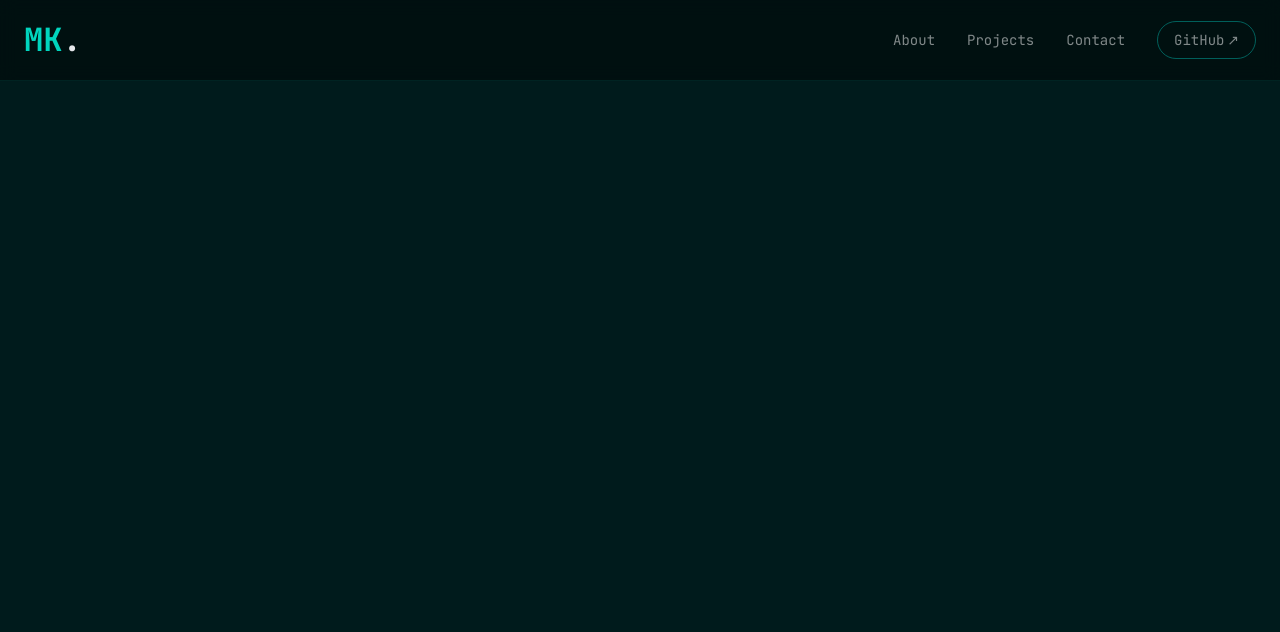
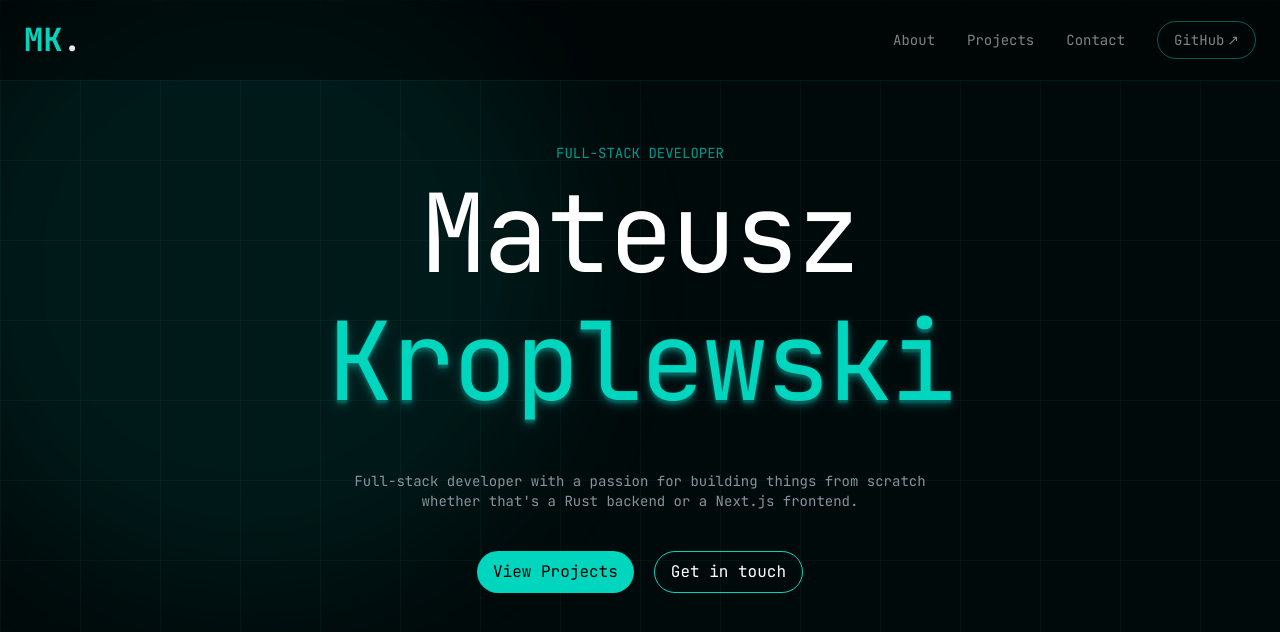
Before and after one commit to Kroplewski-M/Portfolio-6, a React (Vite) app: page / in a window 1280 px wide. Shown: the top 632 px of the page. Built offline with nearby package versions, Linux system fonts and the light colour scheme.

Commit message:
more on hero

```diff
--- a/src/App.tsx
+++ b/src/App.tsx
@@ -1,9 +1,10 @@
 import Nav from "./components/nav";
-
+import Hero from "./components/hero";
 function App() {
   return (
     <>
       <Nav />
+      <Hero />
     </>
   );
 }
--- /dev/null
+++ b/src/components/gridBackground.tsx
@@ -0,0 +1,14 @@
+export default function GridBackground() {
+  return (
+    <div className="pointer-events-none absolute inset-0 opacity-[0.1]">
+      <div
+        className="h-full w-full"
+        style={{
+          backgroundImage:
+            "linear-gradient(rgba(161,233,240,0.4) 1px, transparent 1px), linear-gradient(90deg, rgba(161,233,240,0.4) 1px, transparent 1px)",
+          backgroundSize: "80px 80px",
+        }}
+      />
+    </div>
+  );
+}
--- /dev/null
+++ b/src/components/hero.tsx
@@ -0,0 +1,36 @@
+import GridBackground from "./gridBackground";
+
+export default function Hero() {
+  return (
+    <section className="min-h-screen flex flex-col items-center">
+      <GridBackground />
+      {/*GLOW ORB*/}
+      <div className="pointer-events-none top-[-50px] left-[-70px] absolute h-[50vw] w-[50vw] rounded-full blur-3xl">
+        <div className="h-full w-full rounded-full bg-teal-400/8" />
+      </div>
+      <div className="relative min-h-screen flex flex-col text-center items-center justify-center px-6 pb-16">
+        <p className="uppercase text-teal-500/80 pb-5 text-sm">
+          full-stack developer
+        </p>
+        <h1 className="text-[3.2rem] sm:text-[4.4rem] md:text-[6.8rem] leading-[0.92] tracking-tight text-white mb-7">
+          Mateusz
+        </h1>
+        <h1 className="text-teal-400 text-shadow-lg text-shadow-teal-800 text-[3.2rem] sm:text-[4.4rem] md:text-[6.8rem] leading-[0.92] tracking-tight ">
+          Kroplewski
+        </h1>
+        <p className="text-gray-400/90 md:w-[60%] w-[80%] text-sm mt-15">
+          Full-stack developer with a passion for building things from scratch
+          whether that's a Rust backend or a Next.js frontend.
+        </p>
+        <div className="flex mt-10">
+          <button className="rounded-full bg-teal-400 py-2 px-4 hover:shadow-lg shadow-teal-800 cursor-pointer">
+            View Projects
+          </button>
+          <button className="rounded-full border-teal-400 border text-white ml-5 py-2 px-4 hover:shadow-lg shadow-teal-800 cursor-pointer">
+            Get in touch{" "}
+          </button>
+        </div>
+      </div>
+    </section>
+  );
+}
--- a/src/index.css
+++ b/src/index.css
@@ -2,7 +2,7 @@
 @import url("https://fonts.googleapis.com/css2?family=Outfit:wght@300;400;500;600;700;800;900&family=JetBrains+Mono:wght@400;500;600;700&display=swap");
 
 @theme {
-  --color-primary: #001b1c;
+  --color-primary: #000a0b;
 }
 
 html {
```
